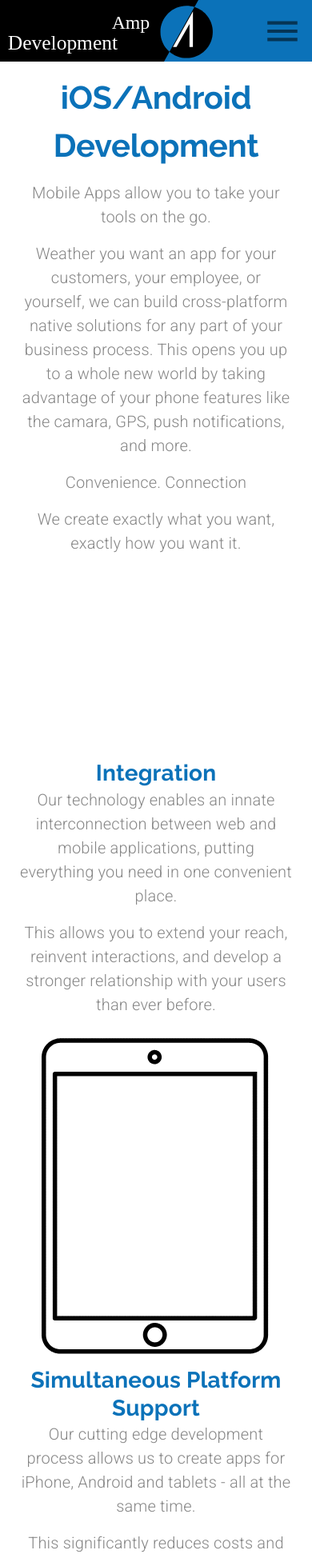
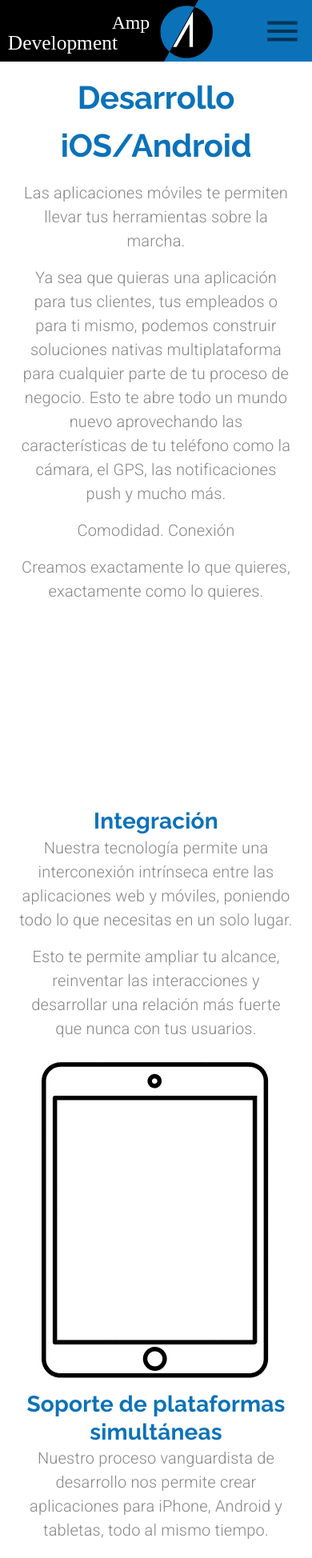
Before and after one commit to JoeContreras/arc-development, a React (Create React App) app: page /mobileapps in a window 390 px wide. Shown: the top 1948 px of the page at 80% size. Built offline with nearby package versions, Linux system fonts and the light colour scheme.

Commit message:
Mobile apps page translated

```diff
--- a/src/components/MobileApps.js
+++ b/src/components/MobileApps.js
@@ -99,25 +99,27 @@ const MobileApps = (props) => {
         >
           <Grid item>
             <Typography variant="h2" gutterBottom>
-              iOS/Android Development
+              Desarrollo iOS/Android
             </Typography>
           </Grid>
           <Grid item>
             <Typography variant="body1" paragraph>
-              Mobile Apps allow you to take your tools on the go.
+              Las aplicaciones móviles te permiten llevar tus herramientas sobre
+              la marcha.
             </Typography>
             <Typography variant="body1" paragraph>
-              Weather you want an app for your customers, your employee, or
-              yourself, we can build cross-platform native solutions for any
-              part of your business process. This opens you up to a whole new
-              world by taking advantage of your phone features like the camara,
-              GPS, push notifications, and more.
+              Ya sea que quieras una aplicación para tus clientes, tus empleados
+              o para ti mismo, podemos construir soluciones nativas
+              multiplataforma para cualquier parte de tu proceso de negocio.
+              Esto te abre todo un mundo nuevo aprovechando las características
+              de tu teléfono como la cámara, el GPS, las notificaciones push y
+              mucho más.
             </Typography>
             <Typography variant="body1" paragraph>
-              Convenience. Connection
+              Comodidad. Conexión
             </Typography>
             <Typography variant="body1" paragraph>
-              We create exactly what you want, exactly how you want it.
+              Creamos exactamente lo que quieres, exactamente como lo quieres.
             </Typography>
           </Grid>
         </Grid>
@@ -153,19 +155,19 @@ const MobileApps = (props) => {
           align={matchesSM ? "center" : undefined}
         >
           <Grid item>
-            <Typography variant="h4">Integration</Typography>
+            <Typography variant="h4">Integración</Typography>
           </Grid>
           <Grid item>
             <Typography variant="body1" paragraph>
-              Our technology enables an innate interconnection between web and
-              mobile applications, putting everything you need in one convenient
-              place.
+              Nuestra tecnología permite una interconexión intrínseca entre las
+              aplicaciones web y móviles, poniendo todo lo que necesitas en un
+              solo lugar.
             </Typography>
           </Grid>
           <Grid item>
             <Typography variant="body1" paragraph>
-              This allows you to extend your reach, reinvent interactions, and
-              develop a stronger relationship with your users than ever before.
+              Esto te permite ampliar tu alcance, reinventar las interacciones y
+              desarrollar una relación más fuerte que nunca con tus usuarios.
             </Typography>
           </Grid>
         </Grid>
@@ -181,18 +183,21 @@ const MobileApps = (props) => {
           align={matchesSM ? "center" : "right"}
         >
           <Grid item>
-            <Typography variant="h4">Simultaneous Platform Support</Typography>
-          </Grid>
-          <Grid item>
-            <Typography variant="body1" paragraph>
-              Our cutting edge development process allows us to create apps for
-              iPhone, Android and tablets - all at the same time.
+            <Typography variant="h4">
+              Soporte de plataformas simultáneas
             </Typography>
           </Grid>
           <Grid item>
             <Typography variant="body1" paragraph>
-              This significantly reduces costs and creates a more unified brand
-              experience across all devices.
+              Nuestro proceso vanguardista de desarrollo nos permite crear
+              aplicaciones para iPhone, Android y tabletas, todo al mismo
+              tiempo.
+            </Typography>
+          </Grid>
+          <Grid item>
+            <Typography variant="body1" paragraph>
+              Esto reduce significativamente los costes y crea una experiencia
+              de marca más unificada en todos los dispositivos.
             </Typography>
           </Grid>
         </Grid>
@@ -209,7 +214,7 @@ const MobileApps = (props) => {
         <Grid item container direction="column" md alignItems="center">
           <Grid item>
             <Typography variant="h4" gutterBottom>
-              Extend Functionality
+              Ampliar la Funcionalidad
             </Typography>
           </Grid>
           <Grid item>
@@ -229,7 +234,7 @@ const MobileApps = (props) => {
         >
           <Grid item>
             <Typography variant="h4" gutterBottom>
-              Extend Access
+              Ampliar el Acceso
             </Typography>
           </Grid>
           <Grid item>
@@ -244,7 +249,7 @@ const MobileApps = (props) => {
         <Grid item container direction="column" md alignItems="center">
           <Grid item>
             <Typography variant="h4" gutterBottom>
-              Increase Engagement
+              Aumentar el Compromiso
             </Typography>
           </Grid>
           <Grid item>
```
